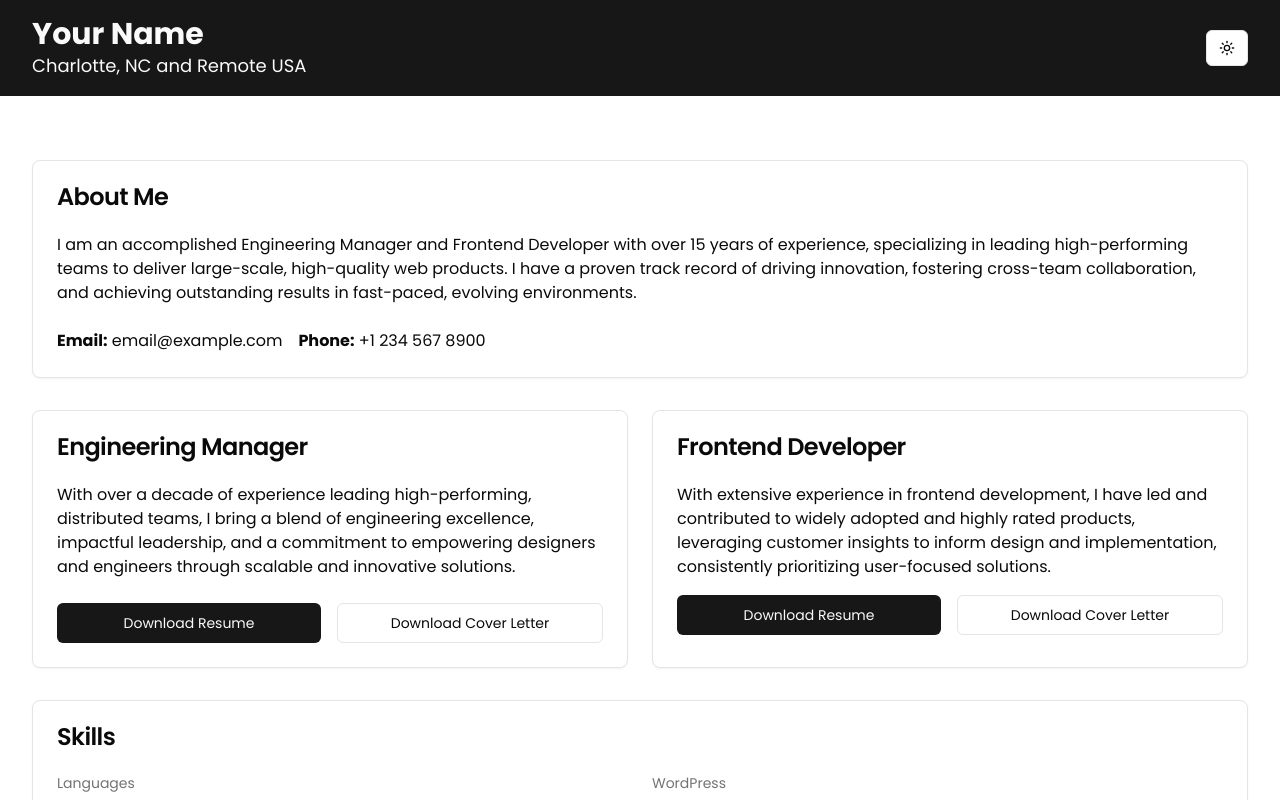
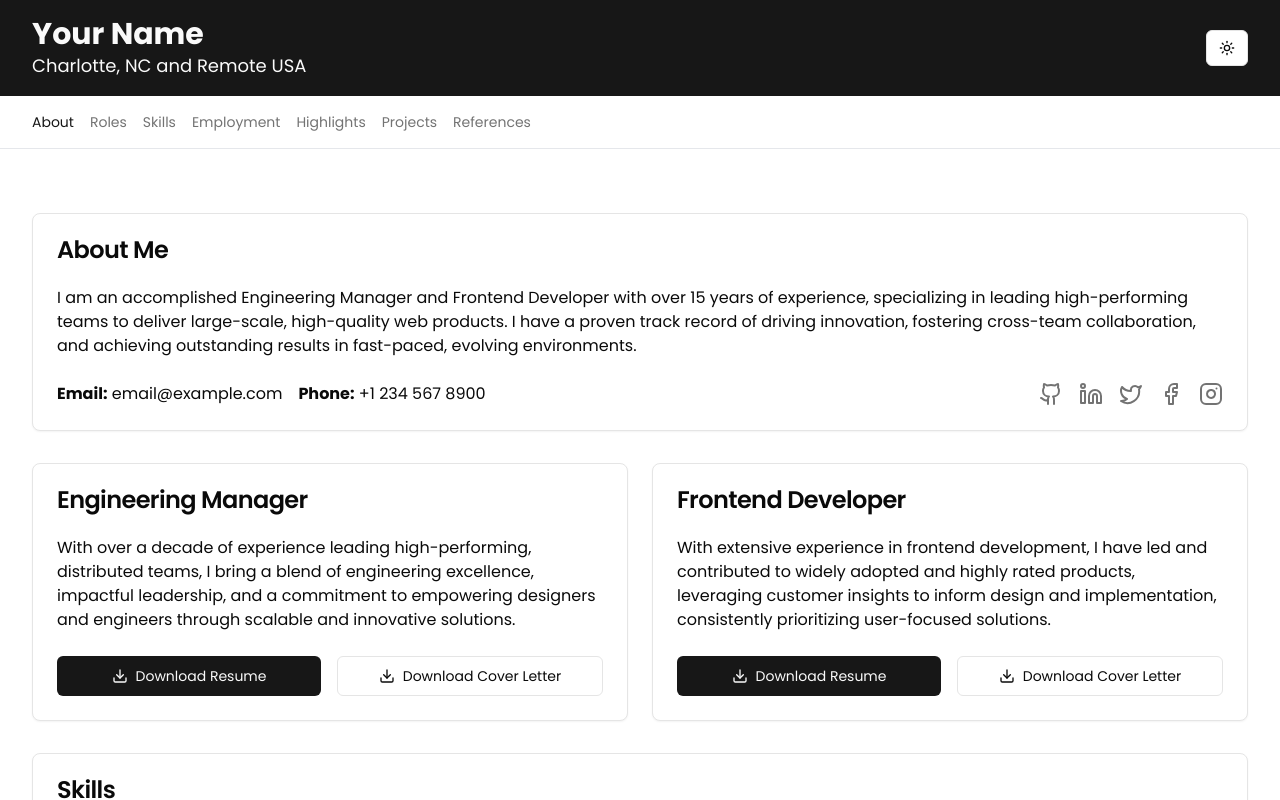
Before and after one commit to jeffikus/react-vercel-resume, a Next.js app: page / in a window 1280 px wide. Shown: the top 800 px of the page. Built offline with nearby package versions, Linux system fonts and the light colour scheme; no server answers.

Commit message:
Adds navigation, refactored social icons.

```diff
--- a/components/animated-section.tsx
+++ b/components/animated-section.tsx
@@ -1,12 +1,20 @@
 "use client"
 
-import { motion } from 'framer-motion'
+import { motion } from "framer-motion"
+import { ReactNode } from "react"
 
-export function AnimatedSection({ children }: { children: React.ReactNode }) {
+interface AnimatedSectionProps {
+  children: ReactNode
+  id?: string
+}
+
+export function AnimatedSection({ children, id }: AnimatedSectionProps) {
   return (
     <motion.div
+      id={id}
       initial={{ opacity: 0, y: 20 }}
-      animate={{ opacity: 1, y: 0 }}
+      whileInView={{ opacity: 1, y: 0 }}
+      viewport={{ once: true }}
       transition={{ duration: 0.5 }}
     >
       {children}
--- a/components/hero.tsx
+++ b/components/hero.tsx
@@ -1,5 +1,6 @@
 import { Card, CardContent, CardHeader, CardTitle } from "@/components/ui/card"
 import { siteConfig } from "@/config/site"
+import { SocialIcons } from "./social-icons"
 
 export function Hero() {
   return (
@@ -11,9 +12,12 @@ export function Hero() {
         <p className="mb-4">
           {siteConfig.bio}
         </p>
-        <div className="flex flex-col sm:flex-row gap-4 mt-6">
-          <p><strong>Email:</strong> {siteConfig.contact.email}</p>
-          <p><strong>Phone:</strong> {siteConfig.contact.phone}</p>
+        <div className="flex flex-col sm:flex-row justify-between gap-4 mt-6">
+          <div className="flex flex-col sm:flex-row gap-4">
+            <p><strong>Email:</strong> {siteConfig.contact.email}</p>
+            <p><strong>Phone:</strong> {siteConfig.contact.phone}</p>
+          </div>
+          <SocialIcons />
         </div>
       </CardContent>
     </Card>
--- a/components/landing-page.tsx
+++ b/components/landing-page.tsx
@@ -1,3 +1,5 @@
+"use client"
+
 import { Header } from './header'
 import { Hero } from './hero'
 import { RoleColumns } from './role-columns'
@@ -9,36 +11,65 @@ import { ActionButtons } from './action-buttons'
 import { Footer } from './footer'
 import { AnimatedSection } from './animated-section'
 import { CareerHighlights } from './career-highlights'
+import { SectionNav } from './section-nav'
+import { Suspense } from 'react'
+import { Skeleton } from './ui/skeleton'
+
+function LoadingCard() {
+  return (
+    <div className="space-y-4">
+      <Skeleton className="h-8 w-[200px]" />
+      <Skeleton className="h-32 w-full" />
+    </div>
+  )
+}
 
 export function LandingPage() {
   return (
     <div className="min-h-screen bg-background font-sans antialiased">
       <Header />
+      <SectionNav />
       <main className="container mx-auto px-4 sm:px-6 lg:px-8 py-8 max-w-7xl">
-        <AnimatedSection>
+        <Suspense fallback={<LoadingCard />}>
+          <AnimatedSection id="about">
             <Hero />
           </AnimatedSection>
-        <AnimatedSection>
+        </Suspense>
+        <Suspense fallback={<LoadingCard />}>
+          <AnimatedSection id="roles">
             <RoleColumns />
           </AnimatedSection>
-        <AnimatedSection>
+        </Suspense>
+        <Suspense fallback={<LoadingCard />}>
+          <AnimatedSection id="skills">
             <Skills />
           </AnimatedSection>
-        <AnimatedSection>
+        </Suspense>
+        <Suspense fallback={<LoadingCard />}>
+          <AnimatedSection id="employment">
             <EmploymentHistory />
           </AnimatedSection>
-        <AnimatedSection>
+        </Suspense>
+        <Suspense fallback={<LoadingCard />}>
+          <AnimatedSection id="highlights">
             <CareerHighlights />
           </AnimatedSection>
-        <AnimatedSection>
+        </Suspense>
+        <Suspense fallback={<LoadingCard />}>
+          <AnimatedSection id="projects">
             <NotableProjects />
           </AnimatedSection>
-        <AnimatedSection>
+        </Suspense>
+        <Suspense fallback={<LoadingCard />}>
+          <AnimatedSection id="references">
             <References />
           </AnimatedSection>
+        </Suspense>
+        <Suspense fallback={<LoadingCard />}>
           <AnimatedSection>
             <ActionButtons />
           </AnimatedSection>
+        </Suspense>
       </main>
       <Footer />
     </div>
--- a/components/role-columns.tsx
+++ b/components/role-columns.tsx
@@ -1,42 +1,55 @@
 import { Card, CardContent, CardHeader, CardTitle } from "@/components/ui/card"
 import { Button } from "@/components/ui/button"
+import { Download } from "lucide-react"
 import { siteConfig } from "@/config/site"
 
 export function RoleColumns() {
   return (
     <div className="grid grid-cols-1 lg:grid-cols-2 gap-6 mt-8">
-      <Card className="rounded-lg border border-neutral-200 dark:border-neutral-700 transition-all duration-300 ease-in-out hover:scale-[1.02] hover:shadow-lg dark:hover:shadow-neutral-800">
+      <Card className="flex flex-col rounded-lg border border-neutral-200 dark:border-neutral-700 transition-all duration-300 ease-in-out hover:scale-[1.02] hover:shadow-lg dark:hover:shadow-neutral-800">
         <CardHeader>
           <CardTitle>{siteConfig.roles.primary.title}</CardTitle>
         </CardHeader>
-        <CardContent>
-          <p className="mb-6">
+        <CardContent className="flex flex-col flex-grow">
+          <p className="mb-6 flex-grow">
             {siteConfig.roles.primary.description}
           </p>
           <div className="flex flex-col sm:flex-row gap-4">
             <Button asChild className="flex-1">
-              <a href={siteConfig.roles.primary.resumeUrl} download>Download Resume</a>
+              <a href={siteConfig.roles.primary.resumeUrl} download className="flex items-center justify-center gap-2">
+                <Download className="h-4 w-4" />
+                Download Resume
+              </a>
             </Button>
             <Button asChild variant="outline" className="flex-1">
-              <a href={siteConfig.roles.primary.coverLetterUrl} download>Download Cover Letter</a>
+              <a href={siteConfig.roles.primary.coverLetterUrl} download className="flex items-center justify-center gap-2">
+                <Download className="h-4 w-4" />
+                Download Cover Letter
+              </a>
             </Button>
           </div>
         </CardContent>
       </Card>
-      <Card className="rounded-lg border border-neutral-200 dark:border-neutral-700 transition-all duration-300 ease-in-out hover:scale-[1.02] hover:shadow-lg dark:hover:shadow-neutral-800">
+      <Card className="flex flex-col rounded-lg border border-neutral-200 dark:border-neutral-700 transition-all duration-300 ease-in-out hover:scale-[1.02] hover:shadow-lg dark:hover:shadow-neutral-800">
         <CardHeader>
           <CardTitle>{siteConfig.roles.secondary.title}</CardTitle>
         </CardHeader>
-        <CardContent>
-          <p className="mb-4">
+        <CardContent className="flex flex-col flex-grow">
+          <p className="mb-6 flex-grow">
             {siteConfig.roles.secondary.description}
           </p>
           <div className="flex flex-col sm:flex-row gap-4">
             <Button asChild className="flex-1">
-              <a href={siteConfig.roles.secondary.resumeUrl} download>Download Resume</a>
+              <a href={siteConfig.roles.secondary.resumeUrl} download className="flex items-center justify-center gap-2">
+                <Download className="h-4 w-4" />
+                Download Resume
+              </a>
             </Button>
             <Button asChild variant="outline" className="flex-1">
-              <a href={siteConfig.roles.secondary.coverLetterUrl} download>Download Cover Letter</a>
+              <a href={siteConfig.roles.secondary.coverLetterUrl} download className="flex items-center justify-center gap-2">
+                <Download className="h-4 w-4" />
+                Download Cover Letter
+              </a>
             </Button>
           </div>
         </CardContent>
--- /dev/null
+++ b/components/section-nav.tsx
@@ -0,0 +1,73 @@
+"use client"
+
+import { cn } from "@/lib/utils"
+import { useEffect, useState } from "react"
+
+const sections = [
+  { id: "about", label: "About" },
+  { id: "roles", label: "Roles" },
+  { id: "skills", label: "Skills" },
+  { id: "employment", label: "Employment" },
+  { id: "highlights", label: "Highlights" },
+  { id: "projects", label: "Projects" },
+  { id: "references", label: "References" }
+]
+
+export function SectionNav() {
+  const [activeSection, setActiveSection] = useState("about")
+
+  useEffect(() => {
+    const observer = new IntersectionObserver(
+      (entries) => {
+        entries.forEach((entry) => {
+          if (entry.isIntersecting) {
+            setActiveSection(entry.target.id)
+          }
+        })
+      },
+      {
+        rootMargin: "-20% 0px -80% 0px"
+      }
+    )
+
+    sections.forEach(({ id }) => {
+      const element = document.getElementById(id)
+      if (element) observer.observe(element)
+    })
+
+    return () => observer.disconnect()
+  }, [])
+
+  const scrollToSection = (id: string) => {
+    const element = document.getElementById(id)
+    const navHeight = 80 // Approximate height of the nav bar
+    if (element) {
+      const elementPosition = element.getBoundingClientRect().top
+      const offsetPosition = elementPosition + window.pageYOffset - navHeight
+
+      window.scrollTo({
+        top: offsetPosition,
+        behavior: "smooth"
+      })
+    }
+  }
+
+  return (
+    <nav className="sticky top-0 z-50 bg-background/95 backdrop-blur supports-[backdrop-filter]:bg-background/60 border-b">
+      <div className="container flex gap-4 overflow-x-auto py-4 max-w-7xl mx-auto px-4 sm:px-6 lg:px-8">
+        {sections.map(({ id, label }) => (
+          <button
+            key={id}
+            onClick={() => scrollToSection(id)}
+            className={cn(
+              "text-sm font-medium transition-colors hover:text-primary whitespace-nowrap",
+              activeSection === id ? "text-primary" : "text-muted-foreground"
+            )}
+          >
+            {label}
+          </button>
+        ))}
+      </div>
+    </nav>
+  )
+}
--- /dev/null
+++ b/components/social-icons.tsx
@@ -0,0 +1,30 @@
+import { Button } from "@/components/ui/button"
+import { Github, Linkedin, Twitter, Facebook, Instagram } from "lucide-react"
+import { siteConfig } from "@/config/site"
+
+export function SocialIcons() {
+  return (
+    <div className="flex space-x-4">
+      <a href={siteConfig.social.github} target="_blank" rel="noopener noreferrer" className="text-muted-foreground hover:text-primary transition-colors">
+        <Github className="h-6 w-6" />
+        <span className="sr-only">GitHub</span>
+      </a>
+      <a href={siteConfig.social.linkedin} target="_blank" rel="noopener noreferrer" className="text-muted-foreground hover:text-primary transition-colors">
+        <Linkedin className="h-6 w-6" />
+        <span className="sr-only">LinkedIn</span>
+      </a>
+      <a href={siteConfig.social.twitter} target="_blank" rel="noopener noreferrer" className="text-muted-foreground hover:text-primary transition-colors">
+        <Twitter className="h-6 w-6" />
+        <span className="sr-only">Twitter</span>
+      </a>
+      <a href={siteConfig.social.facebook} target="_blank" rel="noopener noreferrer" className="text-muted-foreground hover:text-primary transition-colors">
+        <Facebook className="h-6 w-6" />
+        <span className="sr-only">Facebook</span>
+      </a>
+      <a href={siteConfig.social.instagram} target="_blank" rel="noopener noreferrer" className="text-muted-foreground hover:text-primary transition-colors">
+        <Instagram className="h-6 w-6" />
+        <span className="sr-only">Instagram</span>
+      </a>
+    </div>
+  )
+}
```
Also changed, not shown: components/action-buttons.tsx (+22 -37 lines). Lines whose indentation alone changed are shown as unchanged.
